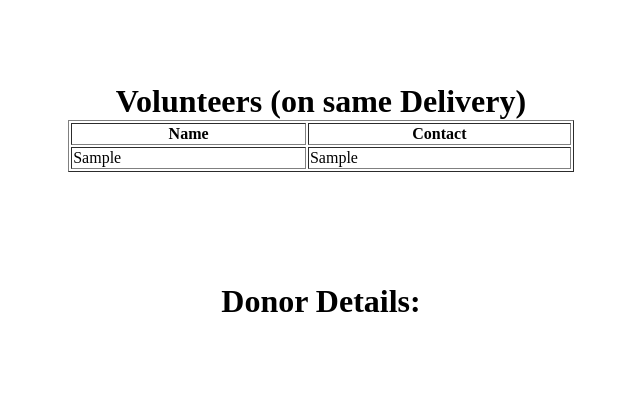
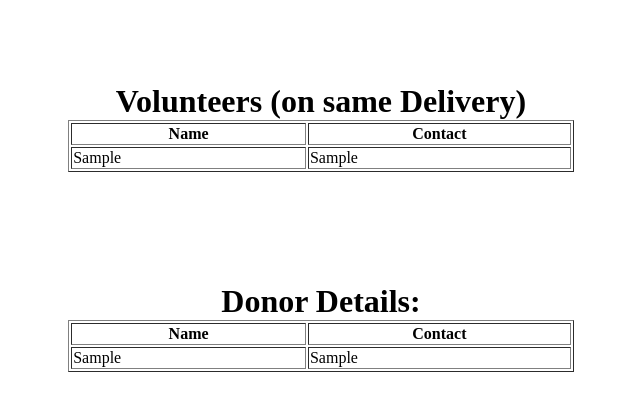
Before and after one commit to Mumbai18/team-20, a PHP site: page /Volunteer_details.php in a window 1280 px wide. Shown: the top 411 px of the page, without its empty margins (319-959 px from the left). Run offline with PHP 8.4, Linux system fonts and the light colour scheme; tables that the repository leaves empty or names only in its code hold one stand-in row (values such as "Sample post").

Commit message:
Updated Queries

```diff
--- a/Volunteer_details.php
+++ b/Volunteer_details.php
@@ -3,9 +3,11 @@
 
 <?php
 include("db.php");
+global $donor;
+$donor=1;
 echo "<br><br><br><center>";
 echo "<h1> Volunteers (on same Delivery)";
-$check_pro = "select User.Firstname,User.Contact from User,volunteerdelivery where User.UserID=volunteerdelivery.VolunteerID";
+$check_pro = "select User.Firstname,User.Contact from User,volunteerdelivery,Donation where User.UserID=volunteerdelivery.VolunteerID AND volunteerdelivery.deliveryID=Donation.DonationID AND  Donation.DonorID='$donor'";
 $result = mysqli_query($con, $check_pro);
 if(mysqli_num_rows($result)>0){
 
@@ -26,7 +28,7 @@
 	}
 echo "<br><br><br>";
 echo "Donor Details:";
-$check_pro = "select User.Firstname,User.Contact from User,volunteerdelivery,Donation where User.UserID=2";//userid of donor
+$check_pro = "select User.Firstname,User.Contact from User where User.UserID='$donor'";//userid of donor
 $result = mysqli_query($con, $check_pro);
 if(mysqli_num_rows($result)>0){
 
```
